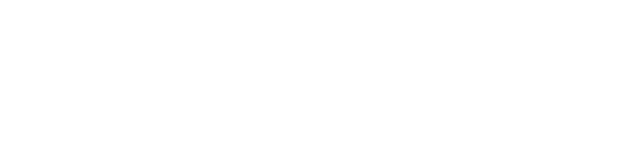
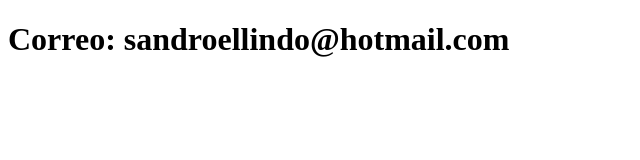
Before and after one commit to SandroEsteban/sistema-de-registro, a plain HTML site: page index.html in a window 1280 px wide. Shown: the whole page, without its empty margins (0-640 px from the left). Drawn offline with Linux system fonts and the light colour scheme.

Commit message:
Actuliza el index

```diff
--- a/index.html
+++ b/index.html
@@ -6,6 +6,6 @@
     <title>Sistema de registro de Juegos</title>
 </head>
 <body>
-
+    <h1>Correo: sandroellindo@hotmail.com</h1>
 </body>
 </html>
```
